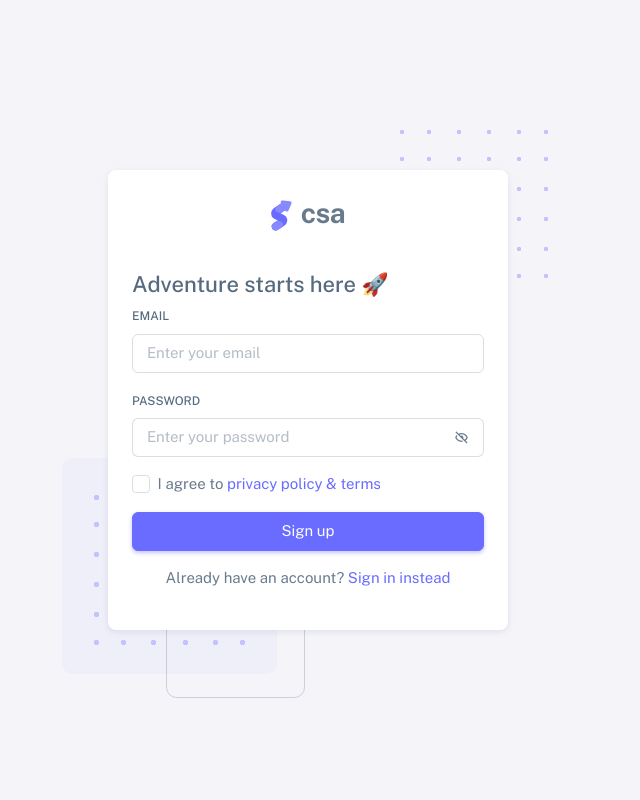
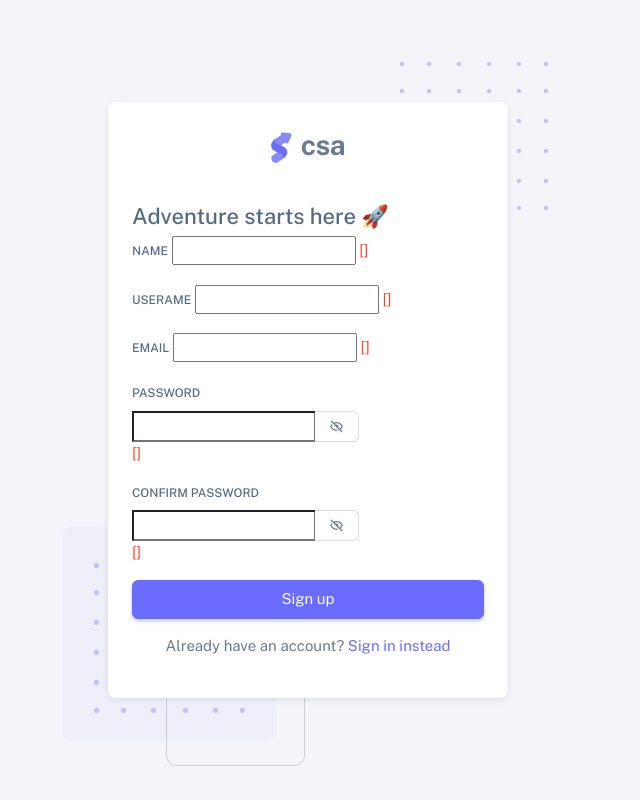
Before and after one commit to coding-fortunatus/Coding_Skill_Assessor, a Django app: template home/templates/assessor/register.html in a window 1280 px wide. Shown: the whole page, without its empty margins (332-972 px from the left). Run offline with Django 5.2, Linux system fonts and the light colour scheme; the template is opened without the code that fills it, so the values that code supplies are empty, except form fields; tables that the repository leaves empty hold one stand-in row (values such as "Sample post"); form fields are guessed from the names that the template uses; some libraries are stand-ins or nearby versions.

Commit message:
Checking

```diff
--- a/home/templates/assessor/register.html
+++ b/home/templates/assessor/register.html
@@ -106,51 +106,78 @@ Assessor {% endblock title %} {% block content %}
 						class="mb-3"
 						action=""
 						method="POST">
+						{% csrf_token %}
 						<div class="mb-3">
-							<label for="email" class="form-label">Email</label>
-							<input
-								type="text"
-								class="form-control"
-								id="email"
-								name="email"
-								placeholder="Enter your email" />
+							<label
+								for="{{ form.name.id_for_label }}"
+								class="form-label"
+								>Name</label
+							>
+							{{ form.name }}
+							<span class="text-danger"
+								>{{ form.name.errors }}</span
+							>
+						</div>
+						<div class="mb-3">
+							<label
+								for="{{ form.username.id_for_label }}"
+								class="form-label"
+								>Userame</label
+							>
+							{{ form.username }}
+							<span class="text-danger"
+								>{{ form.username.errors }}</span
+							>
+						</div>
+						<div class="mb-3">
+							<label
+								for="{{ form.email.id_for_label }}"
+								class="form-label"
+								>Email</label
+							>
+							{{ form.email }}
+							<span class="text-danger"
+								>{{ form.email.errors }}</span
+							>
 						</div>
 						<div class="mb-3 form-password-toggle">
-							<label class="form-label" for="password"
+							<label
+								class="form-label"
+								for="{{ form.password1.id_for_label }}"
 								>Password</label
 							>
 							<div class="input-group input-group-merge">
-								<input
-									type="password"
-									id="password"
-									class="form-control"
-									name="password"
-									placeholder="Enter your password"
-									aria-describedby="password" />
+								{{ form.password1 }}
+
 								<span class="input-group-text cursor-pointer"
 									><i class="bx bx-hide"></i
 								></span>
 							</div>
+							<span class="text-danger"
+								>{{ form.password1.errors }}</span
+							>
+						</div>
+						<div class="mb-3 form-password-toggle">
+							<label
+								class="form-label"
+								for="{{ form.password2.id_for_label }}"
+								>Confirm Password</label
+							>
+							<div class="input-group input-group-merge">
+								{{ form.password2 }}
+
+								<span class="input-group-text cursor-pointer"
+									><i class="bx bx-hide"></i
+								></span>
+							</div>
+							<span class="text-danger"
+								>{{ form.password2.errors }}</span
+							>
 						</div>
 
-						<div class="mb-3">
-							<div class="form-check">
-								<input
-									class="form-check-input"
-									type="checkbox"
-									id="terms-conditions"
-									name="terms" />
-								<label
-									class="form-check-label"
-									for="terms-conditions">
-									I agree to
-									<a href="javascript:void(0);"
-										>privacy policy & terms</a
-									>
-								</label>
-							</div>
-						</div>
-						<button class="btn btn-primary d-grid w-100">
+						<button
+							type="submit"
+							class="btn btn-primary d-grid w-100">
 							Sign up
 						</button>
 					</form>
```
